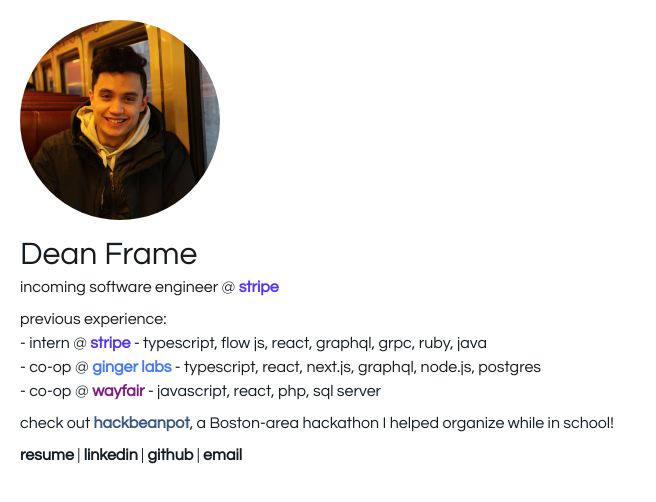
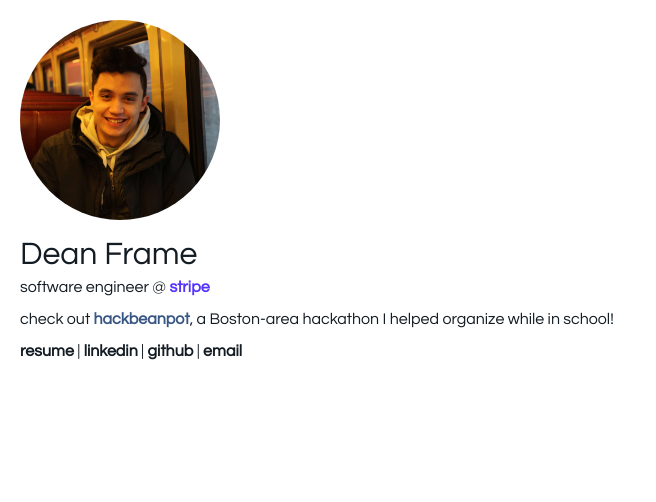
Before and after one commit to deanframe/deanframe.github.io, a Next.js app: page / in a window 1280 px wide. Shown: the top 502 px of the page, without its empty margins (0-656 px from the left). Built offline with nearby package versions, Linux system fonts and the light colour scheme.

Commit message:
streamline

```diff
--- a/pages/index.tsx
+++ b/pages/index.tsx
@@ -18,15 +18,7 @@ export default function Home() {
             Dean Frame
           </div>
           <div>
-            incoming software engineer @ <Link className='stripe' target='_blank' href='https://www.stripe.com'>stripe</Link>
-          </div>
-          <div>
-            previous experience:
-            <ul>
-              <li>- intern @ <Link className='stripe' target='_blank' href='https://www.stripe.com'>stripe</Link> - typescript, flow js, react, graphql, grpc, ruby, java</li>
-              <li>- co-op @ <Link className='notability' target='_blank' href='https://www.notability.com'>ginger labs</Link> - typescript, react, next.js, graphql, node.js, postgres</li>
-              <li>- co-op @ <Link className='wayfair' target='_blank' href='https://www.wayfair.com'>wayfair</Link> - javascript, react, php, sql server</li>
-            </ul>
+            software engineer @ <Link className='stripe' target='_blank' href='https://www.stripe.com'>stripe</Link>
           </div>
           <div>
             check out <Link className='hackbeanpot' target='_blank' href='https://www.hackbeanpot.com'>hackbeanpot</Link>, a Boston-area hackathon I helped organize while in school!</div>
```
